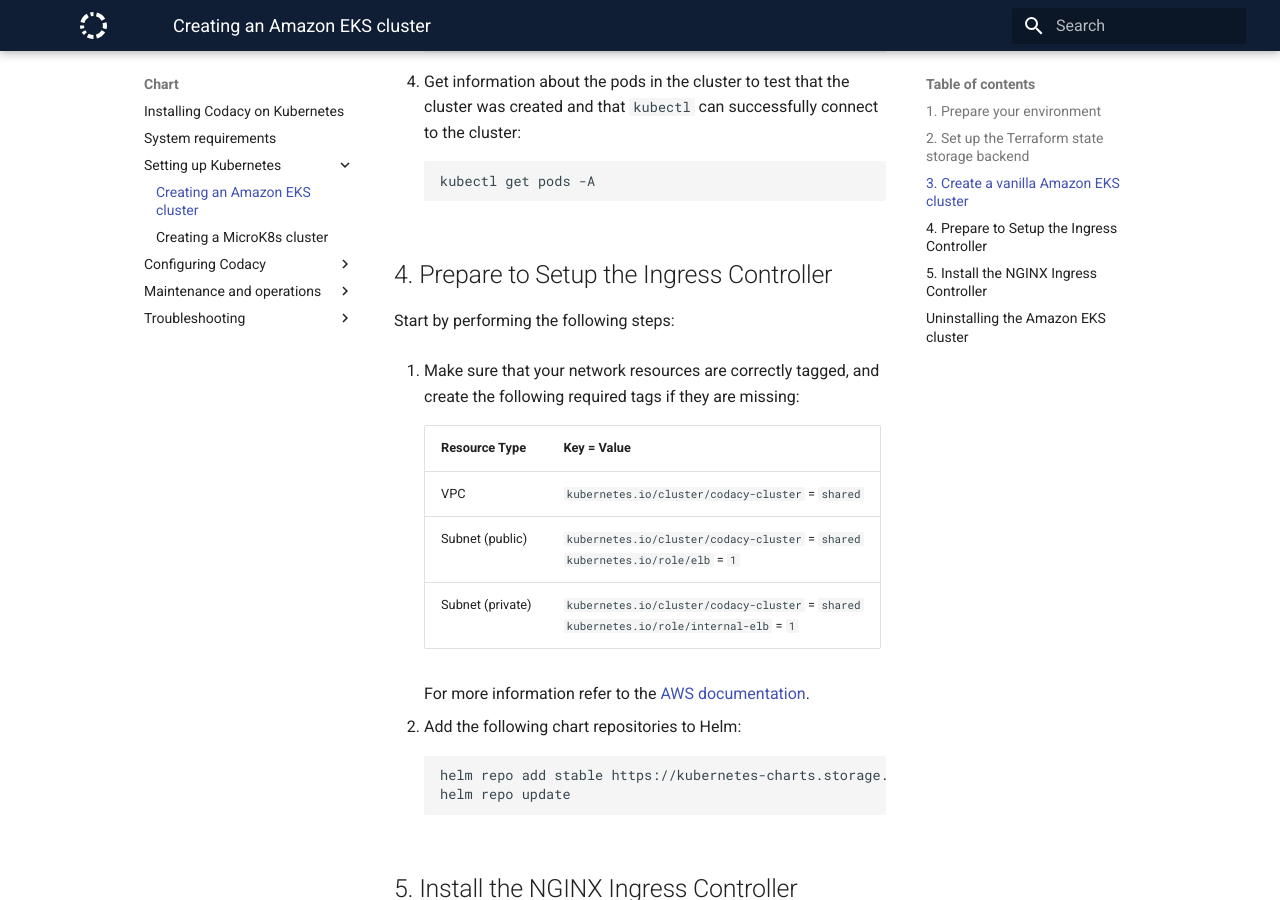
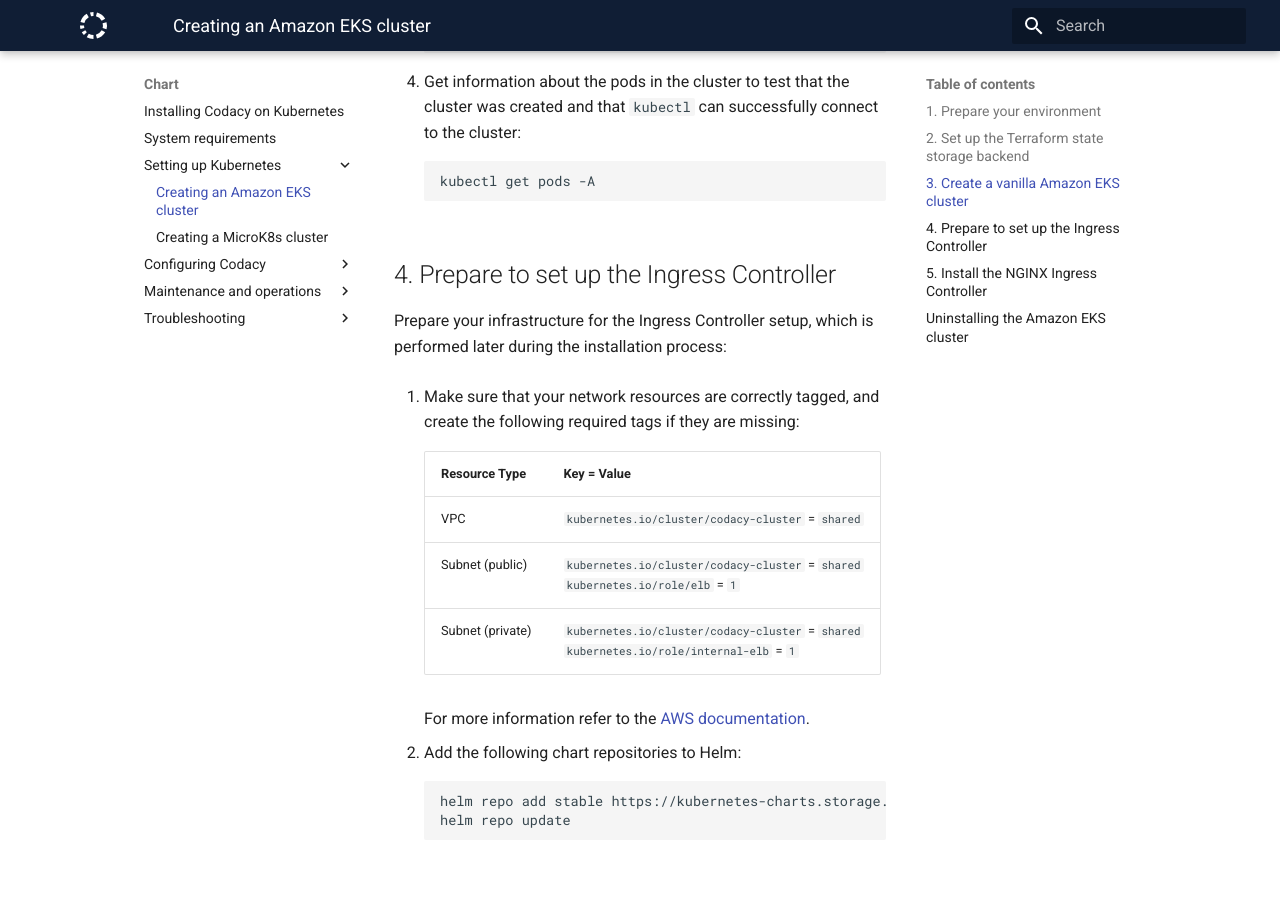
Before and after one commit to codacy/chart, an MkDocs documentation site: the page built from docs/infrastructure/eks-quickstart.md, in a window 1280 px wide and 900 px high, scrolled down 2773 px. Built offline with MkDocs 1.6.1 and Material for MkDocs 9.7.7, drawn with Linux system fonts in a browser that asks for light colours.

Commit message:
Apply suggestions from code review
Co-authored-by: Paulo Ribeiro <60105800+pauloribeiro-codacy@users.noreply.github.com>

````diff
--- a/docs/infrastructure/eks-quickstart.md
+++ b/docs/infrastructure/eks-quickstart.md
@@ -97,9 +97,9 @@
     kubectl get pods -A
     ```
 
-## 4. Prepare to Setup the Ingress Controller
+## 4. Prepare to set up the Ingress Controller
 
-Start by performing the following steps:
+Prepare your infrastructure for the Ingress Controller setup, which is performed later during the installation process:
 
 1.  Make sure that your network resources are correctly tagged, and create the following required tags if they are missing:
 
````
